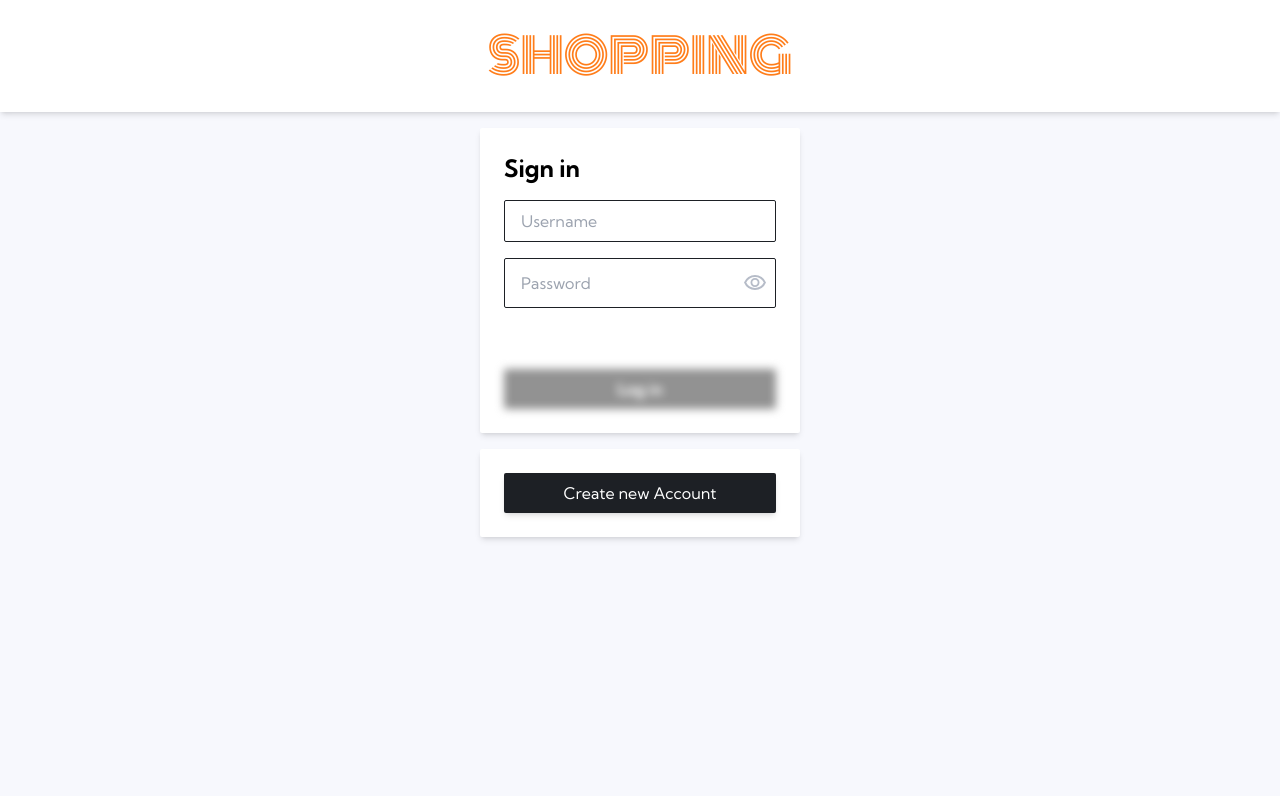
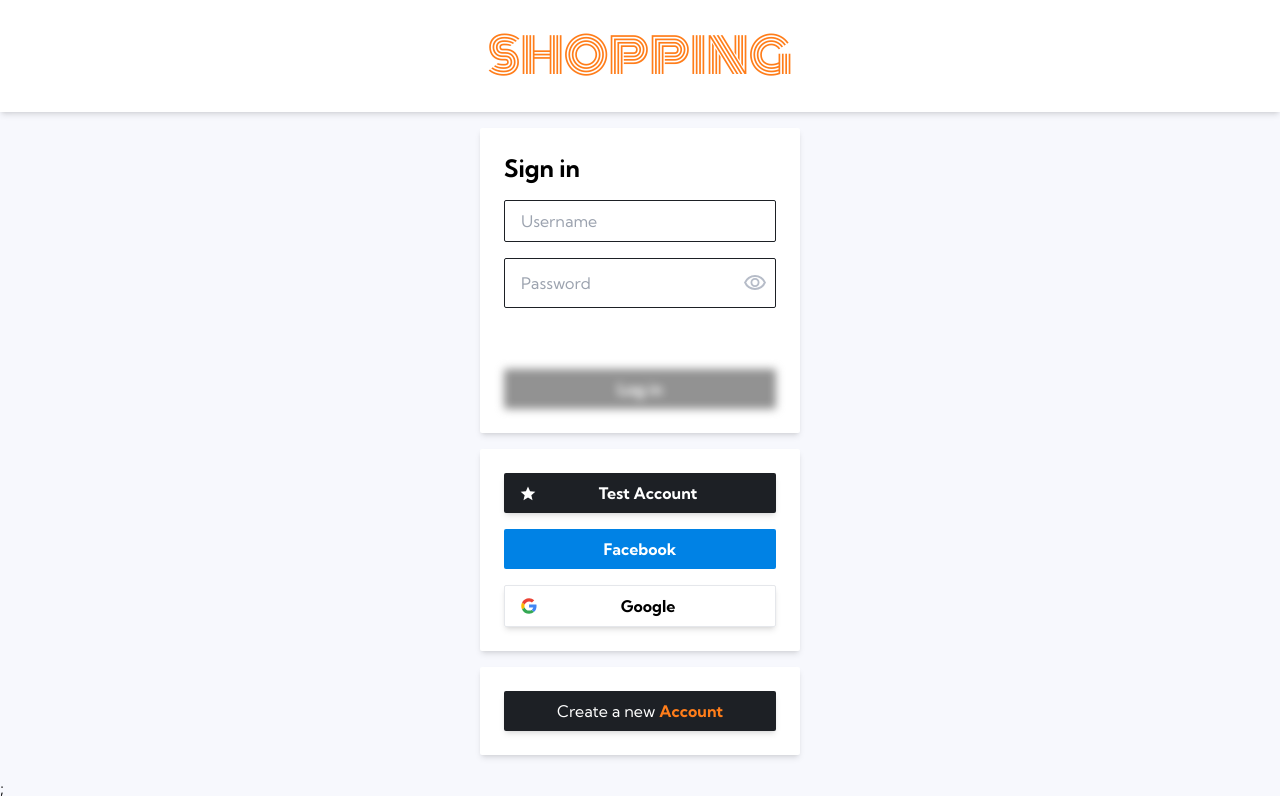
Before and after one commit to seancyrill/sean-shpg-frontend, a React (Vite) app: page /registrar/login in a window 1280 px wide. Shown: the top 796 px of the page. Built offline with nearby package versions, Linux system fonts and the light colour scheme; no server answers; what @fvilers/disable-react-devtools would draw is missing.

Commit message:
added google log in

```diff
--- a/package.json
+++ b/package.json
@@ -11,6 +11,7 @@
   },
   "dependencies": {
     "@fvilers/disable-react-devtools": "^1.3.0",
+    "@react-oauth/google": "^0.12.1",
     "axios": "^1.5.0",
     "browser-image-compression": "^2.0.2",
     "jwt-decode": "^3.1.2",
--- /dev/null
+++ b/src/components/Login/SignInGoogle.tsx
@@ -0,0 +1,66 @@
+import { useGoogleLogin } from "@react-oauth/google";
+import axios from "axios";
+import { ReactSVG } from "react-svg";
+import { useAuthContext } from "../../context/AuthContext";
+import { useLocation, useNavigate } from "react-router-dom";
+
+function SignInGoogle() {
+  const navigate = useNavigate();
+  const location = useLocation();
+  const from = location.state || "/";
+
+  const { setAuthLoading, privateReq, setToken, setFetchErrModal } =
+    useAuthContext();
+
+  async function handleGoogleSignIn(params: any) {
+    let success = false;
+    setAuthLoading(true);
+    try {
+      const response = await privateReq.post("/auth/google", params);
+      setToken(response.data.accessToken);
+      success = true;
+    } catch (error) {
+      console.log(error);
+      setFetchErrModal(true);
+    } finally {
+      setAuthLoading(true);
+      if (success) {
+        navigate(from, { replace: true });
+      }
+    }
+  }
+
+  const handleClick = useGoogleLogin({
+    onSuccess: async (tokenResponse) => {
+      const response = await axios.get(
+        `https://www.googleapis.com/oauth2/v1/userinfo?access_token=${tokenResponse.access_token}`,
+        {
+          headers: {
+            Authorization: `Bearer ${tokenResponse.access_token}`,
+            Accept: "application/json",
+          },
+        }
+      );
+
+      const { email, picture } = response.data;
+      await handleGoogleSignIn({ username: email, img: picture });
+    },
+    onError: (error) => {
+      console.error(error);
+      setFetchErrModal(true);
+    },
+  });
+
+  return (
+    <button
+      onClick={() => handleClick()}
+      className="secondary-button flex items-center border bg-transparent
+        text-center font-bold"
+    >
+      <ReactSVG src="/svg/icon-google.svg" />
+      <p className="w-full">Google</p>
+    </button>
+  );
+}
+
+export default SignInGoogle;
--- a/src/context/AuthContext.tsx
+++ b/src/context/AuthContext.tsx
@@ -79,7 +79,7 @@
   };
 
   //// request handlers ////
-  const base_URL = import.meta.env.API_URL;
+  const base_URL = import.meta.env.ENV_API_URL;
   //for public req
   const basicReq = axios.create({
     baseURL: base_URL,
--- a/src/main.tsx
+++ b/src/main.tsx
@@ -6,6 +6,7 @@
 import { AuthProvider } from "./context/AuthContext.tsx";
 import { ShoppingCartProvider } from "./context/ShoppingCartContext.tsx";
 import { disableReactDevTools } from "@fvilers/disable-react-devtools";
+import { GoogleOAuthProvider } from "@react-oauth/google";
 
 //if (process.env.NODE_ENV === 'production') {
 disableReactDevTools();
@@ -13,6 +14,7 @@
 
 ReactDOM.createRoot(document.getElementById("root")!).render(
   <React.StrictMode>
+    <GoogleOAuthProvider clientId={import.meta.env.ENV_GOOGLE_CLIENT_ID}>
       <BrowserRouter>
         <AuthProvider>
           <ShoppingCartProvider>
@@ -22,5 +24,7 @@
           </ShoppingCartProvider>
         </AuthProvider>
       </BrowserRouter>
+    </GoogleOAuthProvider>
+    ;
   </React.StrictMode>
 );
--- a/src/pages/Login.tsx
+++ b/src/pages/Login.tsx
@@ -4,6 +4,7 @@
 import { useAuthContext } from "../context/AuthContext";
 import LoadingSpinner from "../components/LoadingSpinner";
 import { ReactSVG } from "react-svg";
+import SignInGoogle from "../components/Login/SignInGoogle";
 
 export default function Login() {
   const {
@@ -17,6 +18,7 @@
   const [error, setError] = useState(null);
   const [showPw, setShowPw] = useState(false);
 
+  const testAcc = { username: "test", password: "!Test123" };
   const emptyInput = { username: "", password: "" };
   const [loginInput, setLoginInput] = useState(emptyInput);
   const disableLogin =
@@ -123,13 +125,35 @@
       </form>
 
       <div className="mt-4 flex min-w-[320px] flex-col gap-4 rounded-sm bg-White p-6 shadow-md">
+        <button
+          onClick={(e) => (e.preventDefault(), handleSubmit(testAcc))}
+          className="secondary-button flex items-center text-center font-bold text-White"
+        >
+          <ReactSVG
+            src="/svg/icon-star-full.svg"
+            className="scale-[110%] fill-White"
+          />
+          <p className="w-full">Test Account</p>
+        </button>
+        <button
+          onClick={(e) => (e.preventDefault(), handleSubmit(loginInput))}
+          className="secondary-button flex items-center bg-Orange text-center font-bold invert"
+        >
+          <ReactSVG src="" />
+          <p className="w-full">Facebook</p>
+        </button>
+
+        <SignInGoogle />
+      </div>
+
+      <div className="mt-4 flex min-w-[320px] flex-col gap-4 rounded-sm bg-White p-6 shadow-md">
         <Link
           to={"/registrar/register"}
           state={from}
           replace
           className="secondary-button text-center text-White"
         >
-          Create new Account
+          Create a new <span className="font-bold text-Orange">Account</span>
         </Link>
       </div>
 
--- a/vite.config.ts
+++ b/vite.config.ts
@@ -4,6 +4,6 @@
 
 // https://vitejs.dev/config/
 export default defineConfig({
-  envPrefix: "API",
+  envPrefix: "ENV",
   plugins: [react()],
 });
```
Also changed, not shown: public/svg/icon-google.svg (added), 1 other file (tests, documents, lock files or other folders). Lines whose indentation alone changed are shown as unchanged.
